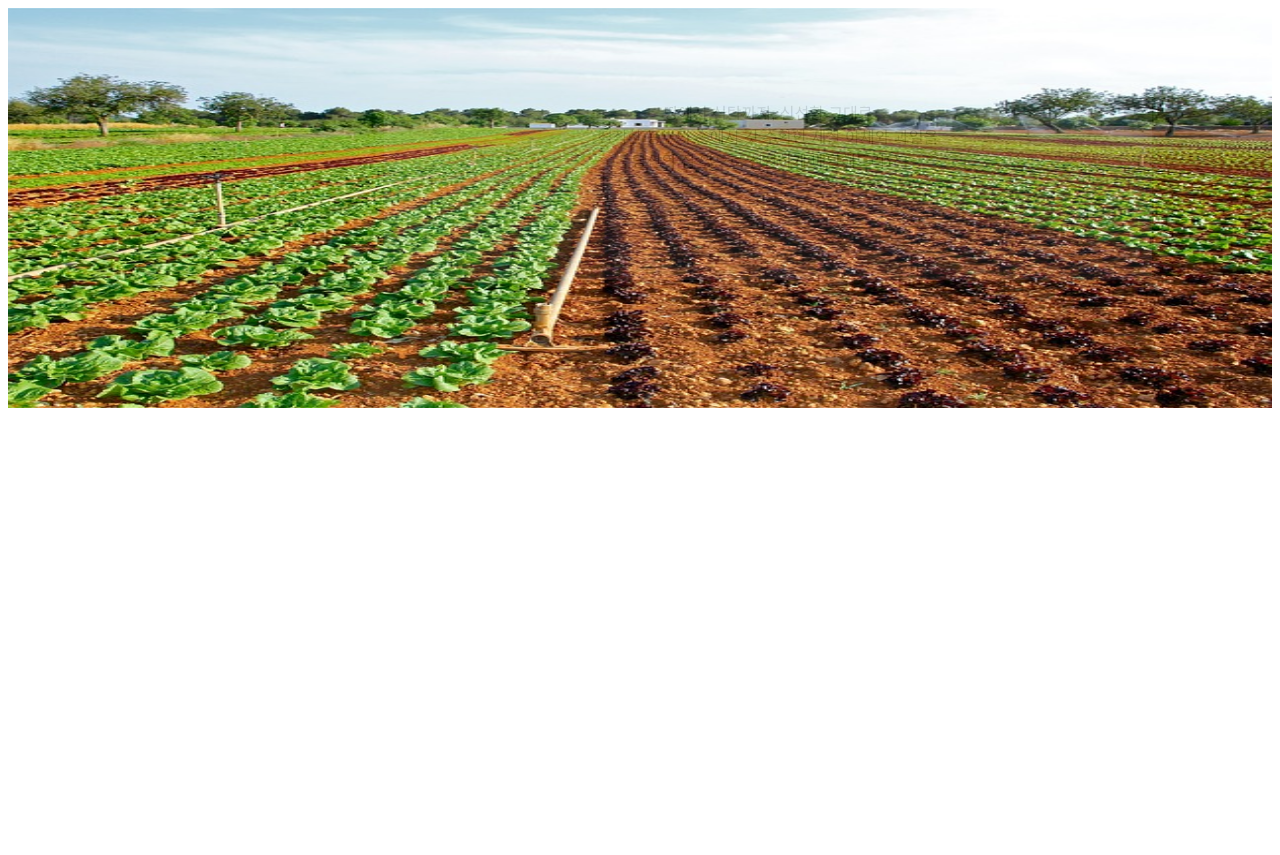
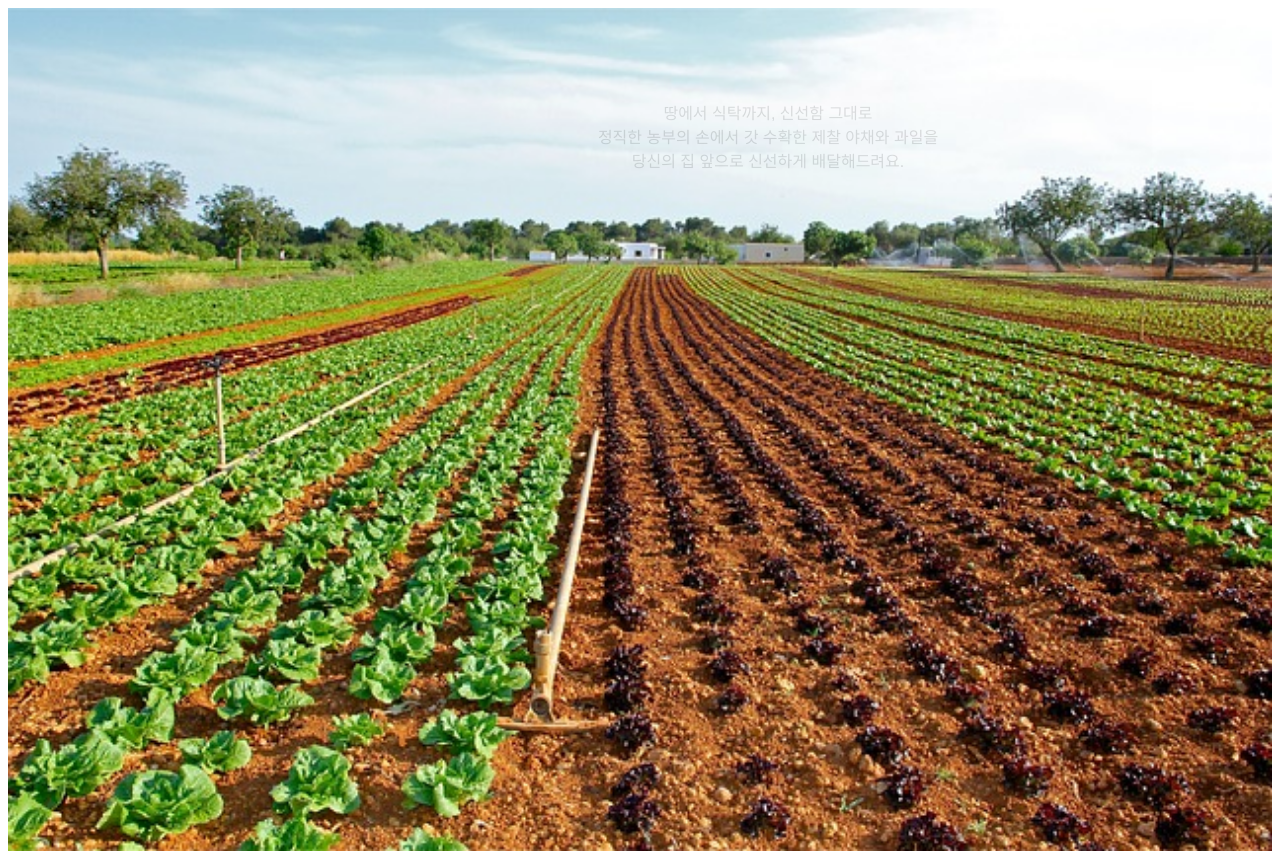
Before and after one commit to jonghun020323/htmlcss02, a plain HTML site: page week6/main.html in a window 1280 px wide. Before the commit the page ends 808 px from the top, so only its background shows below. Drawn offline with Linux system fonts and the light colour scheme.

Commit message:
Add files via upload

```diff
--- a/week6/main.html
+++ b/week6/main.html
@@ -8,7 +8,7 @@
 </head>
 <body>
     <div class="container">
-    <img src="farm.jpg" width="100%" height="400px" id="main">
+    <img src="farm.jpg" width="100%" height="80%" id="main">
 
     <div class="show">
         땅에서 식탁까지, 신선함 그대로 <br>
```
